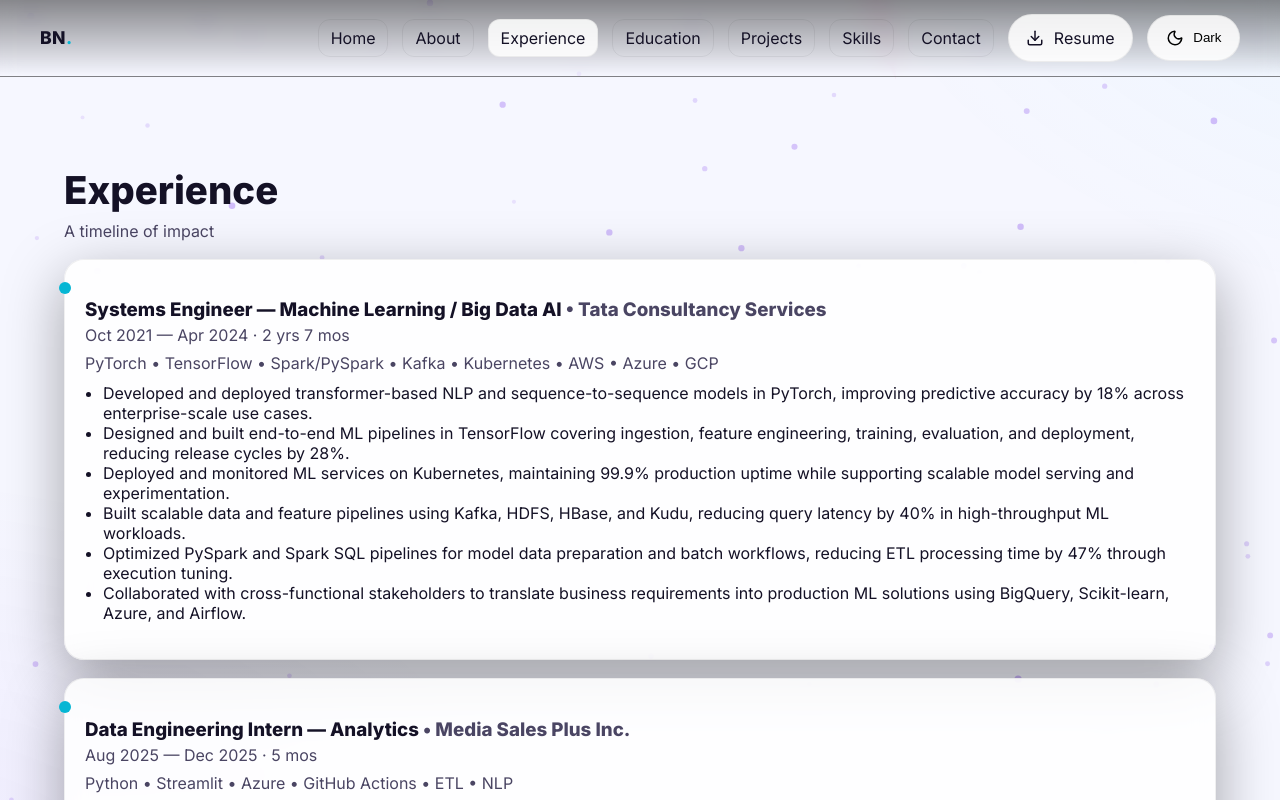
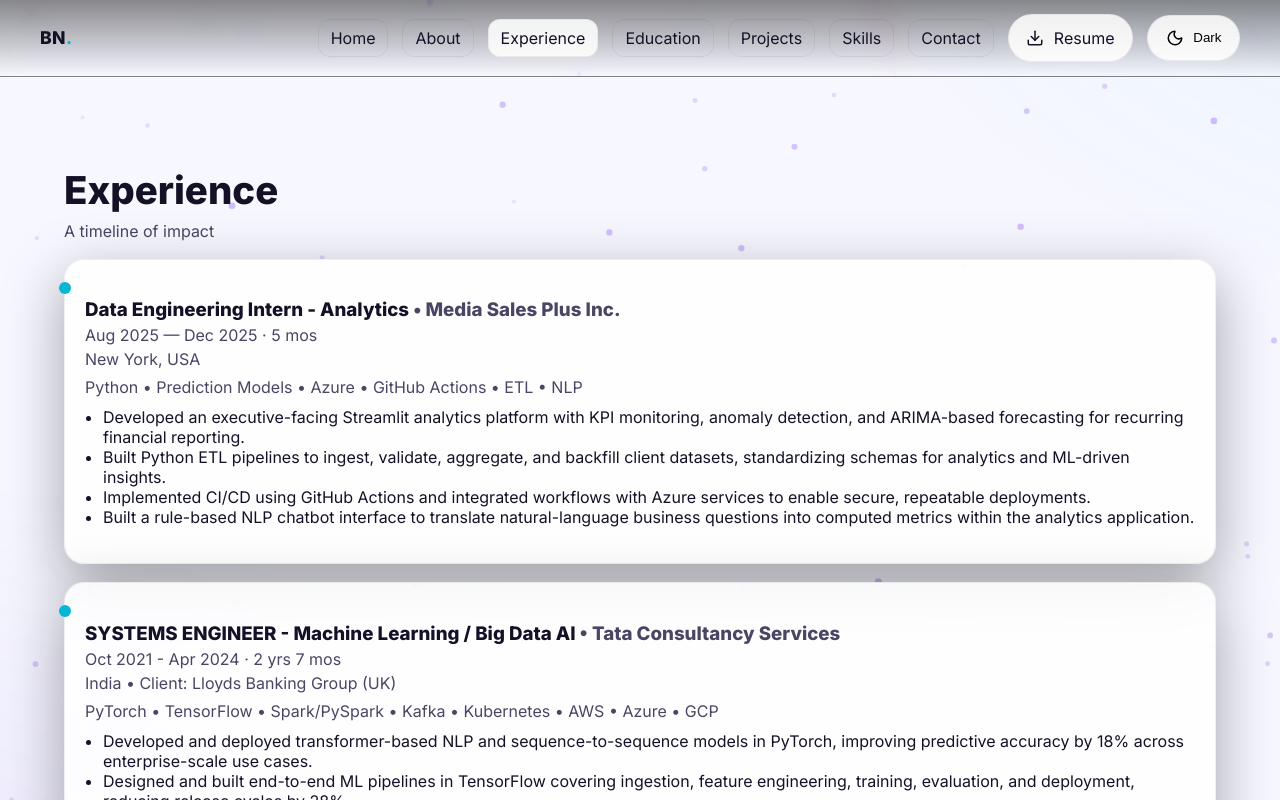
Before and after one commit to BharathraajNagarajan/Bharath-portfolio, a React (Vite) app: page /experience in a window 1280 px wide. Shown: the top 800 px of the page. Built offline with nearby package versions, Linux system fonts and the light colour scheme.

Commit message:
Update Experience roles and details

```diff
--- a/src/pages/Experience.jsx
+++ b/src/pages/Experience.jsx
@@ -3,9 +3,24 @@ import { motion } from 'framer-motion'
 
 const roles = [
   {
-    role: "Systems Engineer — Machine Learning / Big Data AI",
+    role: "Data Engineering Intern - Analytics",
+    company: "Media Sales Plus Inc.",
+    duration: "Aug 2025 — Dec 2025 · 5 mos",
+    location: "New York, USA",
+    stack: "Python • Prediction Models • Azure • GitHub Actions • ETL • NLP",
+    bullets: [
+      "Developed an executive-facing Streamlit analytics platform with KPI monitoring, anomaly detection, and ARIMA-based forecasting for recurring financial reporting.",
+      "Built Python ETL pipelines to ingest, validate, aggregate, and backfill client datasets, standardizing schemas for analytics and ML-driven insights.",
+      "Implemented CI/CD using GitHub Actions and integrated workflows with Azure services to enable secure, repeatable deployments.",
+      "Built a rule-based NLP chatbot interface to translate natural-language business questions into computed metrics within the analytics application."
+    ]
+  },
+  {
+    role: "SYSTEMS ENGINEER - Machine Learning / Big Data AI",
     company: "Tata Consultancy Services",
-    duration: "Oct 2021 — Apr 2024 · 2 yrs 7 mos",
+    client: "Lloyds Banking Group (UK)",
+    duration: "Oct 2021 - Apr 2024 · 2 yrs 7 mos",
+    location: "India",
     stack: "PyTorch • TensorFlow • Spark/PySpark • Kafka • Kubernetes • AWS • Azure • GCP",
     bullets: [
       "Developed and deployed transformer-based NLP and sequence-to-sequence models in PyTorch, improving predictive accuracy by 18% across enterprise-scale use cases.",
@@ -14,18 +29,6 @@ const roles = [
       "Built scalable data and feature pipelines using Kafka, HDFS, HBase, and Kudu, reducing query latency by 40% in high-throughput ML workloads.",
       "Optimized PySpark and Spark SQL pipelines for model data preparation and batch workflows, reducing ETL processing time by 47% through execution tuning.",
       "Collaborated with cross-functional stakeholders to translate business requirements into production ML solutions using BigQuery, Scikit-learn, Azure, and Airflow."
-    ]
-  },
-  {
-    role: "Data Engineering Intern — Analytics",
-    company: "Media Sales Plus Inc.",
-    duration: "Aug 2025 — Dec 2025 · 5 mos",
-    stack: "Python • Streamlit • Azure • GitHub Actions • ETL • NLP",
-    bullets: [
-      "Developed an executive-facing Streamlit analytics platform with KPI monitoring, anomaly detection, and ARIMA-based forecasting for recurring financial reporting.",
-      "Built Python ETL pipelines to ingest, validate, aggregate, and backfill client datasets, standardizing schemas for analytics and ML-driven insights.",
-      "Implemented CI/CD using GitHub Actions and integrated workflows with Azure services to enable secure, repeatable deployments.",
-      "Built a rule-based NLP chatbot interface to translate natural-language business questions into computed metrics within the analytics application."
     ]
   }
 ]
@@ -60,9 +63,15 @@ export default function Experience() {
               {r.role} <span className="mute">• {r.company}</span>
             </h3>
 
-            <p className="mute" style={{ marginTop: 0, marginBottom: 8 }}>
+            <p className="mute" style={{ marginTop: 0, marginBottom: 4 }}>
               {r.duration}
             </p>
+
+            {(r.location || r.client) && (
+              <p className="mute" style={{ marginTop: 0, marginBottom: 8 }}>
+                {r.location}{r.client ? ` • Client: ${r.client}` : ""}
+              </p>
+            )}
 
             {r.stack && (
               <p className="mute" style={{ marginTop: 0, marginBottom: 10 }}>
```
